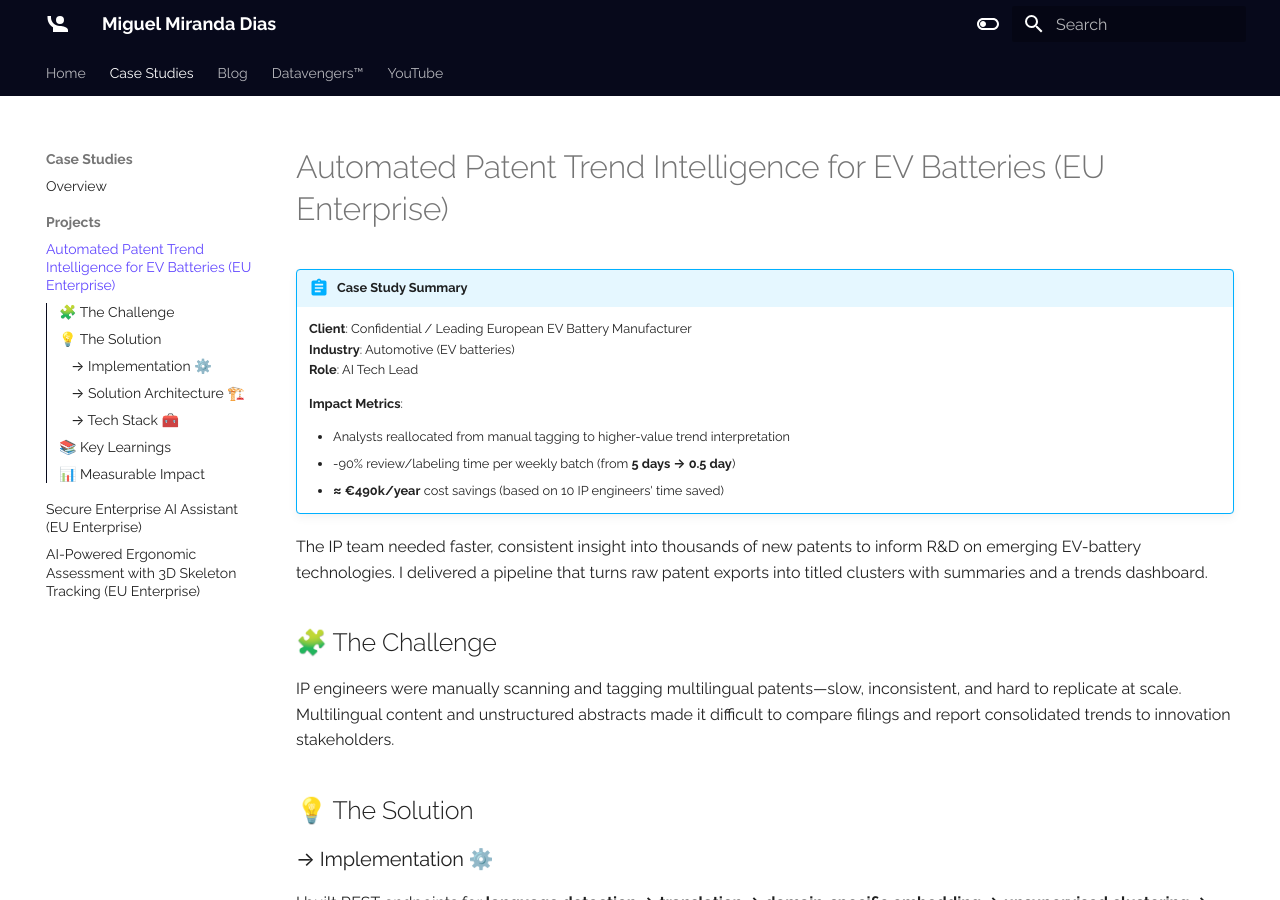
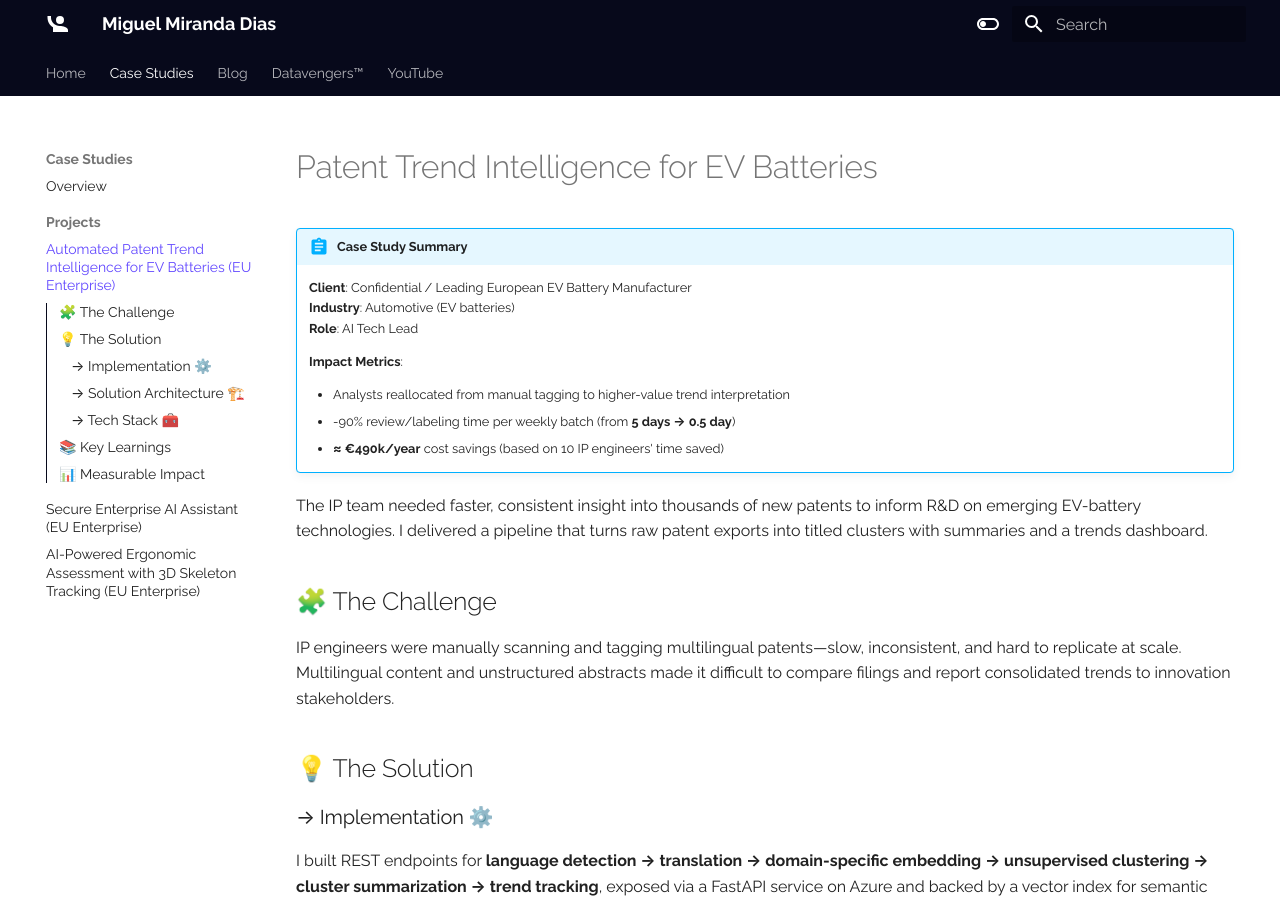
Before and after one commit to pandego/pandego.github.io, an MkDocs documentation site: the page built from docs/portfolio/projects/project-patent-trend-analytics.md, in a window 1280 px wide and 900 px high. Built offline with MkDocs 1.6.1 and Material for MkDocs 9.7.7, drawn with Linux system fonts in a browser that asks for light colours; some web fonts are replaced.

Commit message:
docs: simplify patent trend analytics project title

```diff
--- a/docs/portfolio/projects/project-patent-trend-analytics.md
+++ b/docs/portfolio/projects/project-patent-trend-analytics.md
@@ -3,7 +3,7 @@ title: Automated Patent Trend Intelligence for EV Batteries (EU Enterprise)
 description: End-to-end AI pipeline for classifying, translating, clustering, and summarizing patent filings to surface EV-battery technology trends for IP and innovation teams.
 ---
 
-# Automated Patent Trend Intelligence for EV Batteries (EU Enterprise)
+# Patent Trend Intelligence for EV Batteries
 
 !!! abstract "Case Study Summary"
     **Client**: Confidential / Leading European EV Battery Manufacturer
```
